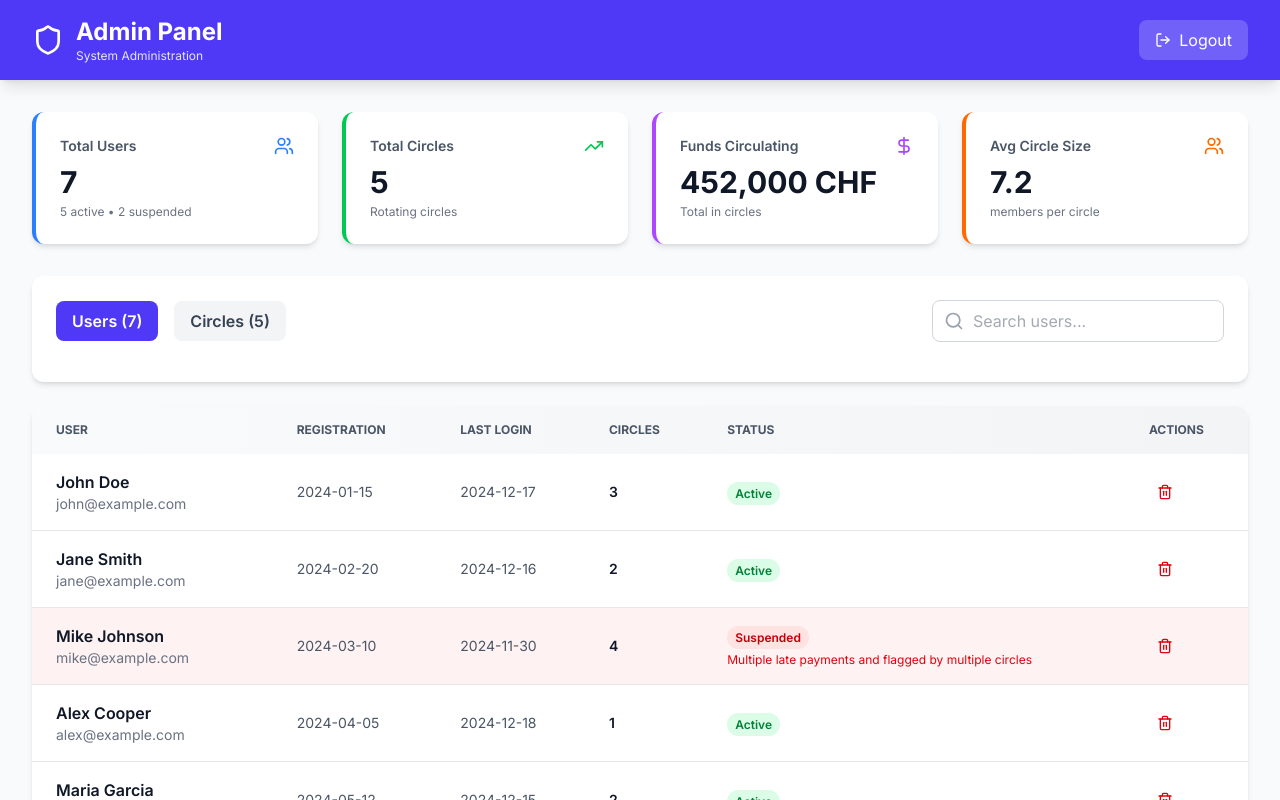
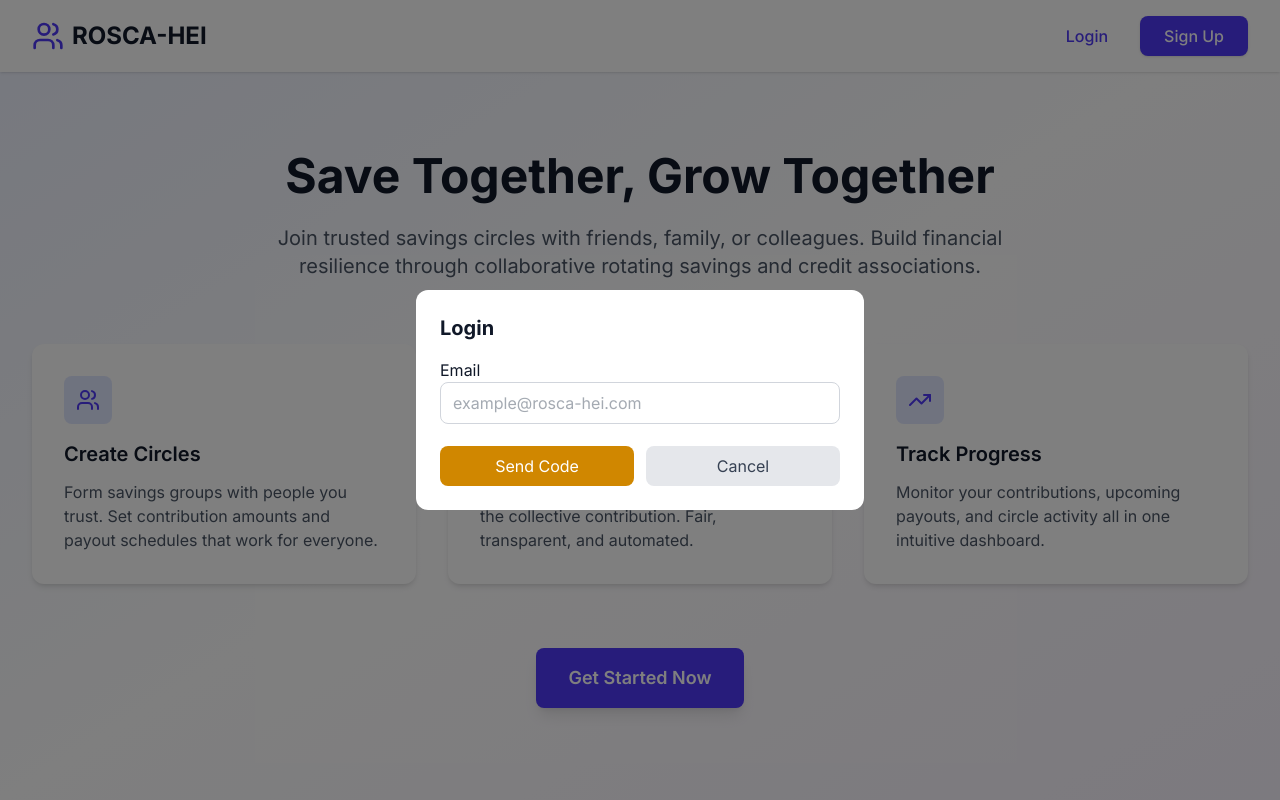
Before and after one commit to val-mon/rosca-hei, a Next.js app in the folder frontend/: page / in a window 1280 px wide. Both pictures are taken after a click on the button "Login". Shown: the top 800 px of the page. Built offline with nearby package versions, Linux system fonts and the light colour scheme.

Commit message:
Implement login and signup form
Also fixed conflicts with the backend calls from frontend

```diff
--- a/frontend/app/page.tsx
+++ b/frontend/app/page.tsx
@@ -17,7 +17,7 @@ export default function Home() {
   const [selectedCircleData, setSelectedCircleData] = useState<CircleDetails | null>(null);
   const [circles, setCircles] = useState<Circle[]>([]);
   const [user, setUser] = useState<User | null>(null);
-  const [userToken, setUserToken] = useState<string>('');
+  const [userToken, setUserToken] = useState('');
   const [activeAuctions, setActiveAuctions] = useState<any[]>([]);
 
   // Admin states
@@ -25,47 +25,45 @@ export default function Home() {
   const [adminUsers, setAdminUsers] = useState<AdminUser[]>([]);
   const [adminCircles, setAdminCircles] = useState<AdminCircle[]>([]);
 
-  const handleLogin = async () => {
-    // In a real app, you would show a login form and get credentials
-    // For now, we're simulating with dummy data
-    const result = await api.login('admin@example.com', 'password');
-    console.log(result)
+  const handleSendLoginCode = async (email: string) => {
+    const result = await api.sendCode(email);
+  };
+
+  const handleLogin = async (email: string, otp: string) => {
+    const result = await api.login(email, otp);
     if (result.success) {
-      const token = result.user_token || '';
-      setUserToken(token);
-      setUser(result.user || null);
+      setUser(result.user ?? null);
+      setUserToken(result.user_token ?? '');
       setIsLoggedIn(true);
 
-      // Check if user is admin (in real app, this would come from backend)
-      // For demo: admin@example.com is admin
-      if (result.user && result.user.email === 'admin@example.com') {
+      if (result.user?.email === 'admin@rosca-hei.com') {
         setIsAdmin(true);
-        const stats = await api.getAdminStats(token);
-        const users = await api.getAllUsers(token);
-        const circles = await api.getAllCircles(token);
+        const stats = await api.getAdminStats(userToken);
+        const users = await api.getAllUsers(userToken);
+        const circles = await api.getAllCircles(userToken);
         setAdminStats(stats);
         setAdminUsers(users);
         setAdminCircles(circles);
       } else {
-        const userCircles = await api.getCircles(token);
-        const auctions = await api.getUserActiveAuctions(token);
+        const userCircles = await api.getCircles(userToken);
+        const auctions = await api.getUserActiveAuctions(userToken);
         setCircles(userCircles);
         setActiveAuctions(auctions);
       }
     }
   };
 
-  const handleSignup = async () => {
+  const handleSignup = async (email: string, username: string, consent: boolean) => {
     // In a real app, you would show a signup form and get user data
     // For now, we're simulating with dummy data
-    const result = await api.signup('John Doe', 'john@example.com', true);
+    const result = await api.signup(username, email, consent);
     if (result.success) {
       const token = result.user_token || '';
       setUserToken(token);
       setUser(result.user || null);
       setIsLoggedIn(true);
-      const userCircles = await api.getCircles(token);
-      const auctions = await api.getUserActiveAuctions(token);
+      const userCircles = await api.getCircles(userToken);
+      const auctions = await api.getUserActiveAuctions(userToken);
       setCircles(userCircles);
       setActiveAuctions(auctions);
     }
@@ -97,8 +95,8 @@ export default function Home() {
     setSelectedCircleData(null);
   };
 
-  const handlePayment = async (circleId: number, amount: number) => {
-    const result = await api.makePayment(userToken, circleId, amount.toString());
+  const handlePayment = async (circleId: number, periodDate: string) => {
+    const result = await api.makePayment(userToken, circleId, periodDate);
     if (result.success) {
       // Refresh circles data
       const userCircles = await api.getCircles(userToken);
@@ -114,7 +112,7 @@ export default function Home() {
   };
 
   const handleKickMember = async (circleId: number, memberId: number) => {
-    const result = await api.kickMember(userToken, circleId);
+    const result = await api.kickMember(userToken, circleId, memberId);
     if (result.success) {
       // Refresh circle details
       const circleData = await api.getCircleDetails(userToken, circleId);
@@ -136,10 +134,7 @@ export default function Home() {
     }
   };
 
-  const handlePlaceBid = async (circleId: number, periodId: number, bidAmount: number) => {
-    // Convert periodId to periodDate string if needed
-    // In a real app, you would get the actual period date from the circle data
-    const periodDate = selectedCircleData?.periods.find(p => p.id === periodId)?.endDate || '';
+  const handlePlaceBid = async (circleId: number, periodDate: string, bidAmount: number) => {
     const result = await api.placeBid(userToken, circleId, periodDate, bidAmount);
     if (result.success) {
       // Refresh circle details to show updated auction
@@ -153,11 +148,8 @@ export default function Home() {
   };
 
   // Admin handlers
-  const handleDeleteUser = async (userId: number) => {
-    const userToDelete = adminUsers.find(u => u.id === userId);
-    if (!userToDelete) return;
-
-    const result = await api.deleteUser(userToken, userToDelete.email);
+  const handleDeleteUser = async (userEmail: string) => {
+    const result = await api.deleteUser(userToken, userEmail);
     if (result.success) {
       const users = await api.getAllUsers(userToken);
       const stats = await api.getAdminStats(userToken);
@@ -168,10 +160,7 @@ export default function Home() {
   };
 
   const handleDeleteCircle = async (circleId: number) => {
-    const circleToDelete = adminCircles.find(c => c.id === circleId);
-    if (!circleToDelete) return;
-
-    const result = await api.deleteCircle(userToken, circleToDelete.name);
+    const result = await api.deleteCircle(userToken, circleId);
     if (result.success) {
       const circles = await api.getAllCircles(userToken);
       const stats = await api.getAdminStats(userToken);
@@ -188,7 +177,7 @@ export default function Home() {
   };
 
   if (!isLoggedIn) {
-    return <LandingPage onLogin={handleLogin} onSignup={handleSignup} />;
+    return <LandingPage onLogin={handleLogin} onSendLoginCode={handleSendLoginCode} onSignup={handleSignup} />;
   }
 
   // Admin viewing a specific circle
--- a/frontend/components/AdminDashboard.tsx
+++ b/frontend/components/AdminDashboard.tsx
@@ -6,7 +6,7 @@ interface AdminDashboardProps {
   stats: AdminStats;
   users: AdminUser[];
   circles: AdminCircle[];
-  onDeleteUser: (userId: number) => Promise<void>;
+  onDeleteUser: (userEmail: string) => Promise<void>;
   onDeleteCircle: (circleId: number) => Promise<void>;
   onViewCircle: (circleId: number) => void;
   onLogout: () => void;
@@ -34,9 +34,9 @@ export default function AdminDashboard({
     circle.creatorName.toLowerCase().includes(searchQuery.toLowerCase())
   );
 
-  const handleDelete = async (userId: number, userName: string) => {
+  const handleDelete = async (userEmail: string, userName: string) => {
     if (window.confirm(`Are you sure you want to permanently delete user "${userName}"? This action cannot be undone.`)) {
-      await onDeleteUser(userId);
+      await onDeleteUser(userEmail);
     }
   };
 
@@ -157,13 +157,12 @@ export default function AdminDashboard({
                   <th className="px-6 py-4 text-left text-xs font-bold text-gray-600 uppercase">Registration</th>
                   <th className="px-6 py-4 text-left text-xs font-bold text-gray-600 uppercase">Last Login</th>
                   <th className="px-6 py-4 text-left text-xs font-bold text-gray-600 uppercase">Circles</th>
-                  <th className="px-6 py-4 text-left text-xs font-bold text-gray-600 uppercase">Status</th>
                   <th className="px-6 py-4 text-left text-xs font-bold text-gray-600 uppercase">Actions</th>
                 </tr>
               </thead>
               <tbody className="divide-y divide-gray-200">
                 {filteredUsers.map(user => (
-                  <tr key={user.id} className={user.isSuspended ? 'bg-red-50' : 'hover:bg-gray-50'}>
+                  <tr key={user.id} className='hover:bg-gray-50'>
                     <td className="px-6 py-4">
                       <div>
                         <div className="font-semibold text-gray-900">{user.name}</div>
@@ -174,25 +173,9 @@ export default function AdminDashboard({
                     <td className="px-6 py-4 text-sm text-gray-600">{user.lastLogin}</td>
                     <td className="px-6 py-4 text-sm font-semibold text-gray-900">{user.totalCircles}</td>
                     <td className="px-6 py-4">
-                      {user.isSuspended ? (
-                        <div>
-                          <span className="px-2 py-1 bg-red-100 text-red-700 text-xs font-semibold rounded-full">
-                            Suspended
-                          </span>
-                          {user.suspensionReason && (
-                            <p className="text-xs text-red-600 mt-1">{user.suspensionReason}</p>
-                          )}
-                        </div>
-                      ) : (
-                        <span className="px-2 py-1 bg-green-100 text-green-700 text-xs font-semibold rounded-full">
-                          Active
-                        </span>
-                      )}
-                    </td>
-                    <td className="px-6 py-4">
                       <div className="flex space-x-2">
                         <button
-                          onClick={() => handleDelete(user.id, user.name)}
+                          onClick={() => handleDelete(user.email, user.name)}
                           className="p-2 text-red-600 hover:bg-red-50 rounded-lg transition-colors"
                           title="Delete user"
                         >
@@ -275,8 +258,6 @@ export default function AdminDashboard({
           </div>
         )}
       </div>
-
-      {/* Suspend User Modal */}
     </div>
   );
 }
--- a/frontend/components/LandingPage.tsx
+++ b/frontend/components/LandingPage.tsx
@@ -1,12 +1,29 @@
-import React from 'react';
+import React, { useState, useEffect, useRef } from 'react';
 import { Users, Calendar, TrendingUp } from 'lucide-react';
 
 interface LandingPageProps {
-  onLogin: () => void;
-  onSignup: () => void;
+  onSendLoginCode: (email: string) => void;
+  onLogin: (email: string, otp: string) => void;
+  onSignup: (email: string, username: string, consent: boolean) => void;
 }
 
-export default function LandingPage({ onLogin, onSignup }: LandingPageProps) {
+export default function LandingPage({ onLogin, onSendLoginCode, onSignup }: LandingPageProps) {
+  const [showLoginModal, setShowLoginModal] = useState(false);
+  const [otpSent, setOtpSent] = useState(false);
+  const [showSignupModal, setShowSignupModal] = useState(false);
+  const [email, setEmail] = useState("");
+  const [username, setUsername] = useState("");
+  const [otp, setOtp] = useState("");
+  const [consent, setConsent] = useState(false);
+
+  const handleLogin = async () => {
+    setShowLoginModal(true);
+  }
+
+  const handleSignup = async () => {
+    setShowSignupModal(true);
+  }
+
   return (
     <div className="min-h-screen bg-gradient-to-br from-indigo-50 via-white to-purple-50">
       <nav className="bg-white shadow-sm">
@@ -17,13 +34,13 @@ export default function LandingPage({ onLogin, onSignup }: LandingPageProps) {
           </div>
           <div className="space-x-4">
             <button
-              onClick={onLogin}
+              onClick={handleLogin}
               className="px-4 py-2 text-indigo-600 hover:text-indigo-700 font-medium cursor-pointer"
             >
               Login
             </button>
             <button
-              onClick={onSignup}
+              onClick={handleSignup}
               className="px-6 py-2 bg-indigo-600 text-white rounded-lg hover:bg-indigo-700 font-medium shadow-sm cursor-pointer"
             >
               Sign Up
@@ -76,13 +93,136 @@ export default function LandingPage({ onLogin, onSignup }: LandingPageProps) {
 
         <div className="text-center">
           <button
-            onClick={onSignup}
+            onClick={handleSignup}
             className="px-8 py-4 bg-indigo-600 text-white text-lg rounded-lg hover:bg-indigo-700 font-semibold shadow-lg hover:shadow-xl transition-all cursor-pointer"
           >
             Get Started Now
           </button>
         </div>
       </div>
+
+      {/* Login Modal */}
+      {showLoginModal && (
+        <div className="fixed inset-0 bg-black/50 flex items-center justify-center z-50">
+          <div className="bg-white rounded-xl p-6 max-w-md w-full mx-4">
+            <h3 className="text-xl font-bold text-gray-900 mb-4">Login</h3>
+              <p className='text-gray-900 mt-4'>Email</p>
+            <textarea
+              onChange={(e) => setEmail(e.target.value)}
+              placeholder="example@rosca-hei.com"
+              className="w-full px-3 py-2 text-gray-600 border border-gray-300 rounded-lg focus:outline-none focus:ring-2 focus:ring-indigo-500 resize-none"
+              rows={1}
+            />
+
+            {!otpSent && (
+            <div className="flex space-x-3 mt-4">
+              <button
+                onClick={() => {setOtpSent(true);}}
+                className="flex-1 px-4 py-2 bg-yellow-600 text-white rounded-lg hover:bg-yellow-700 disabled:opacity-50 cursor-pointer"
+              >
+                Send Code
+              </button>
+              <button
+                onClick={() => {
+                  setShowLoginModal(false);
+                  setOtpSent(false);
+                }}
+                className="flex-1 px-4 py-2 bg-gray-200 text-gray-700 rounded-lg hover:bg-gray-300 cursor-pointer"
+              >
+                Cancel
+              </button>
+            </div>)}
+
+            {otpSent && (
+              <div>
+                <p className='text-gray-900 mt-4'>Login code</p>
+                <textarea
+                  onChange={(e) => setOtp(e.target.value)}
+                  className="w-full px-3 py-2 text-gray-600 border border-gray-300 rounded-lg focus:outline-none focus:ring-2 focus:ring-indigo-500 resize-none"
+                  rows={1}
+                  maxLength={6}
+                />
+              </div>
+            )}
+
+            {otpSent && (
+            <div className="flex space-x-3 mt-4">
+              <button
+                onClick={() => {
+                  onLogin(email, otp);
+                  setShowLoginModal(false);
+                }}
+                className="flex-1 px-4 py-2 bg-yellow-600 text-white rounded-lg hover:bg-yellow-700 disabled:opacity-50 cursor-pointer"
+              >
+                Login
+              </button>
+              <button
+                onClick={() => {
+                  setShowLoginModal(false);
+                }}
+                className="flex-1 px-4 py-2 bg-gray-200 text-gray-700 rounded-lg hover:bg-gray-300 cursor-pointer"
+              >
+                Cancel
+              </button>
+            </div>)}
+
+          </div>
+        </div>
+      )}
+
+      {/* Signup Modal */}
+      {showSignupModal && (
+        <div className="fixed inset-0 bg-black/50 flex items-center justify-center z-50">
+          <div className="bg-white rounded-xl p-6 max-w-md w-full mx-4">
+            <h3 className="text-xl font-bold text-gray-900 mb-4">Signup</h3>
+            <p className='text-gray-900 mt-4'>Email</p>
+            <textarea
+              onChange={(e) => setEmail(e.target.value)}
+              placeholder="example@rosca-hei.com"
+              className="w-full px-3 py-2 text-gray-600 border border-gray-300 rounded-lg focus:outline-none focus:ring-2 focus:ring-indigo-500 resize-none"
+              rows={1}
+            />
+            <p className='text-gray-900 mt-4'>Username</p>
+            <textarea
+              onChange={(e) => setUsername(e.target.value)}
+              placeholder="JohnDoe49"
+              className="w-full px-3 py-2 text-gray-600 border border-gray-300 rounded-lg focus:outline-none focus:ring-2 focus:ring-indigo-500 resize-none"
+              rows={1}
+            />
+            <div className="flex items-center gap-2 mt-4">
+            <input
+              type="checkbox"
+              id="chx-consent"
+              name="chx-consent"
+              className="h-4 w-4 text-teal-600 focus:ring-teal-500"
+              onChange={(e) => setConsent(e.target.checked)}
+            />
+            <label htmlFor="chx-consent" className="text-gray-900">
+              Confidentiality consent
+            </label>
+          </div>
+            <div className="flex space-x-3 mt-4">
+              <button
+                onClick={() => {
+                  onSignup(email, username, consent);
+                  setShowSignupModal(false);
+                }}
+                className="flex-1 px-4 py-2 bg-yellow-600 text-white rounded-lg hover:bg-yellow-700 disabled:opacity-50 cursor-pointer"
+              >
+                Signup
+              </button>
+              <button
+                onClick={() => {
+                  setShowSignupModal(false);
+                }}
+                className="flex-1 px-4 py-2 bg-gray-200 text-gray-700 rounded-lg hover:bg-gray-300 cursor-pointer"
+              >
+                Cancel
+              </button>
+            </div>
+          </div>
+        </div>
+      )}
     </div>
   );
 }
--- a/frontend/data/adminMockData.ts
+++ b/frontend/data/adminMockData.ts
@@ -17,7 +17,6 @@ export const mockAdminUsers: AdminUser[] = [
     registrationDate: "2024-01-15",
     lastLogin: "2024-12-17",
     totalCircles: 3,
-    isSuspended: false
   },
   {
     id: 2,
@@ -26,7 +25,6 @@ export const mockAdminUsers: AdminUser[] = [
     registrationDate: "2024-02-20",
     lastLogin: "2024-12-16",
     totalCircles: 2,
-    isSuspended: false
   },
   {
     id: 3,
@@ -35,8 +33,6 @@ export const mockAdminUsers: AdminUser[] = [
     registrationDate: "2024-03-10",
     lastLogin: "2024-11-30",
     totalCircles: 4,
-    isSuspended: true,
-    suspensionReason: "Multiple late payments and flagged by multiple circles"
   },
   {
     id: 9,
@@ -45,7 +41,6 @@ export const mockAdminUsers: AdminUser[] = [
     registrationDate: "2024-04-05",
     lastLogin: "2024-12-18",
     totalCircles: 1,
-    isSuspended: false
   },
   {
     id: 10,
@@ -54,7 +49,6 @@ export const mockAdminUsers: AdminUser[] = [
     registrationDate: "2024-05-12",
     lastLogin: "2024-12-15",
     totalCircles: 2,
-    isSuspended: false
   },
   {
     id: 14,
@@ -63,7 +57,6 @@ export const mockAdminUsers: AdminUser[] = [
     registrationDate: "2024-06-18",
     lastLogin: "2024-12-17",
     totalCircles: 1,
-    isSuspended: false
   },
   {
     id: 20,
@@ -72,8 +65,6 @@ export const mockAdminUsers: AdminUser[] = [
     registrationDate: "2024-07-22",
     lastLogin: "2024-12-10",
     totalCircles: 2,
-    isSuspended: true,
-    suspensionReason: "Consistently late on payments across multiple circles"
   }
 ];
 
--- a/frontend/data/mockData.ts
+++ b/frontend/data/mockData.ts
@@ -2,9 +2,15 @@ import { User, Circle, CircleDetails } from '@/lib/types';
 
 export const mockUser: User = {
   id: 1,
+  name: 'John',
+  email: 'johndoe@rosca-hei.com',
+};
+
+export const mockAdmin: User = {
+  id: 2,
   name: 'Admin',
-  email: 'admin@example.com',
-};
+  email: 'admin@rosca-hei.com',
+}
 
 export const mockCircles: Circle[] = [
   {
@@ -597,8 +603,8 @@ export const mockCircleDetails: Record<number, CircleDetails> = {
 
     currentAuction: {
       periodId: 305,
-      startDate: '2025-12-16',
-      endDate: '2025-12-20',
+      startDate: '2025-12-20',
+      endDate: '2026-01-15',
       payoutAmount: 2000,
       currentHighestBid: 185,
       currentWinner: 'Joey Tribbiani',
```
Also changed, not shown: frontend/components/CircleDetail.tsx (+6 -6 lines), frontend/lib/adminTypes.ts (+0 -7 lines), frontend/lib/api.ts (+8 -11 lines).
